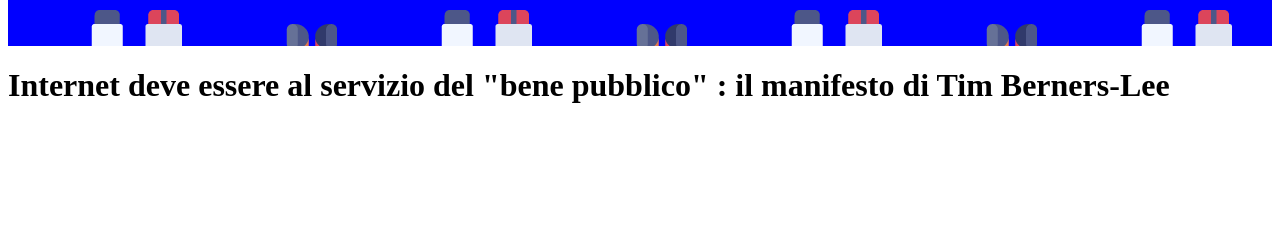
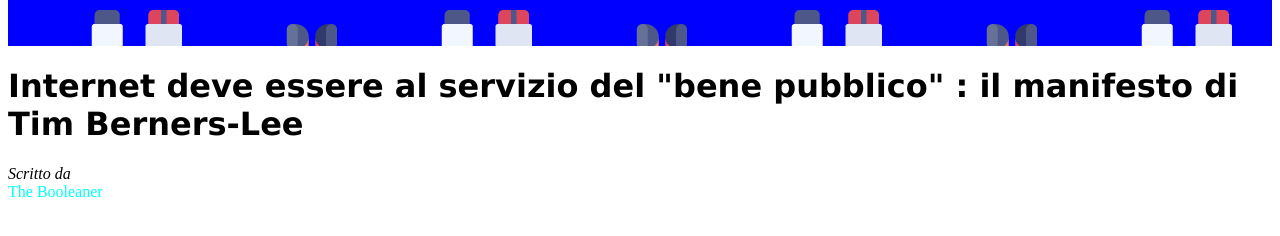
Before and after one commit to DeniPingiori/html-css-booleaner, a plain HTML site: page index.html in a window 1280 px wide. Shown: the part 112-348 px from the top of the page. Drawn offline with Linux system fonts and the light colour scheme.

Commit message:
[upd] written "autore"

```diff
--- a/index.html
+++ b/index.html
@@ -10,9 +10,18 @@
 <header>
     <img src="./img/logo.svg" class="logo">
 </header>
+<div class="intestazione">
 
-<body>
-    <h1>Internet deve essere al servizio del "bene pubblico" : il manifesto di Tim Berners-Lee</h1>
+<h1>Internet deve essere al servizio del "bene pubblico" : il manifesto di Tim Berners-Lee</h1>
+</div>
 
-</body>
+<div class="autore">
+    Scritto da
+</div>
+<div class="nome-autore">
+    The Booleaner
+</div>
+    <body>
+    <img src=""
+   </body>
 </html>
--- a/style.css
+++ b/style.css
@@ -6,5 +6,17 @@ header {
 
 .logo {
     height: 80px;
+}
 
+.intestazione {
+    font-family: 'Lucida Sans', 'Lucida Sans Regular', 'Lucida Grande', 'Lucida Sans Unicode', Geneva, Verdana, sans-serif;
 }
+
+.autore {
+    font-style: italic;
+}
+
+.nome-autore {
+    font-style: normal;
+    color: cyan;
+}
```
